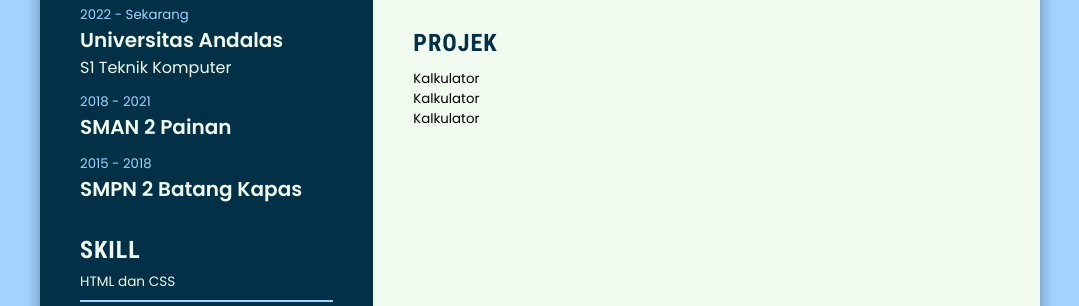
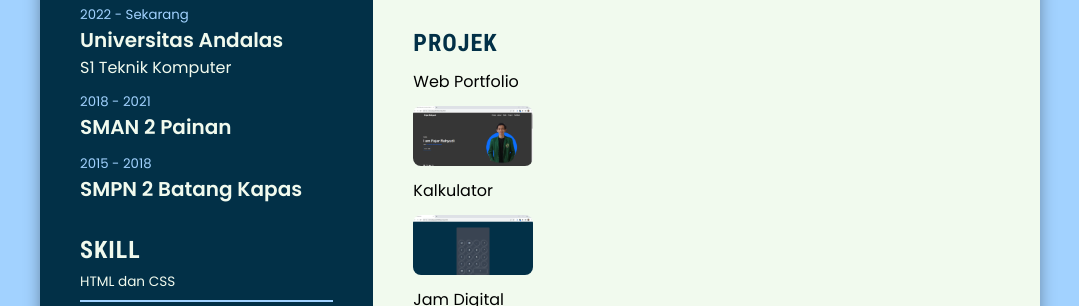
Before and after one commit to FajarRp11/Personal-Branding, a plain HTML site: page index.html in a window 1280 px wide. Shown: the part 646-952 px from the top of the page, without its empty margins (100-1179 px from the left). Drawn offline with Linux system fonts and the light colour scheme.

Commit message:
Add projek img

```diff
--- a/index.html
+++ b/index.html
@@ -152,23 +152,29 @@
           <h2 class="title">projek</h2>
           <ul>
             <li>
-              <h5>Kalkulator</h5>
-              <div class="projek">
-                <div class="projekImg"></div>
+              <h5>Web Portfolio</h5>
+              <div class="projekDescription">
+                <div class="projekImg">
+                  <img src="img/Web Portfolio.png" alt="Web Portfolio" />
+                </div>
                 <p class="projekTeks"></p>
               </div>
             </li>
             <li>
               <h5>Kalkulator</h5>
-              <div class="projek">
-                <div class="projekImg"></div>
+              <div class="projekDescription">
+                <div class="projekImg">
+                  <img src="img/Kalkulator.png" alt="Kalkulator" />
+                </div>
                 <p class="projekTeks"></p>
               </div>
             </li>
             <li>
-              <h5>Kalkulator</h5>
-              <div class="projek">
-                <div class="projekImg"></div>
+              <h5>Jam Digital</h5>
+              <div class="projekDescription">
+                <div class="projekImg">
+                  <img src="img/Jam digital.png" alt="Jam digital" />
+                </div>
                 <p class="projekTeks"></p>
               </div>
             </li>
--- a/style/style.css
+++ b/style/style.css
@@ -179,7 +179,8 @@ body {
   text-align: justify;
 }
 
-.pengalaman ul li {
+.pengalaman ul li,
+.projek ul li {
   margin-bottom: 0.75rem;
 }
 
@@ -199,3 +200,25 @@ body {
 .projek ul li h5 {
   font-weight: 400;
 }
+
+.projek ul li h5 {
+  font-size: 1rem;
+  margin-bottom: 0.75rem;
+}
+
+.projek .projekDescription {
+  display: flex;
+  align-items: center;
+}
+
+.projek .projekDescription .projekImg {
+  width: 120px;
+  height: 60px;
+  overflow: hidden;
+  border-radius: 0.5rem;
+}
+
+.projek .projekDescription .projekImg img {
+  width: 100%;
+  object-fit: center;
+}
```
Also changed, not shown: img/Jam digital.png (added), img/Kalkulator.png (added), img/Web Portfolio.png (added).
